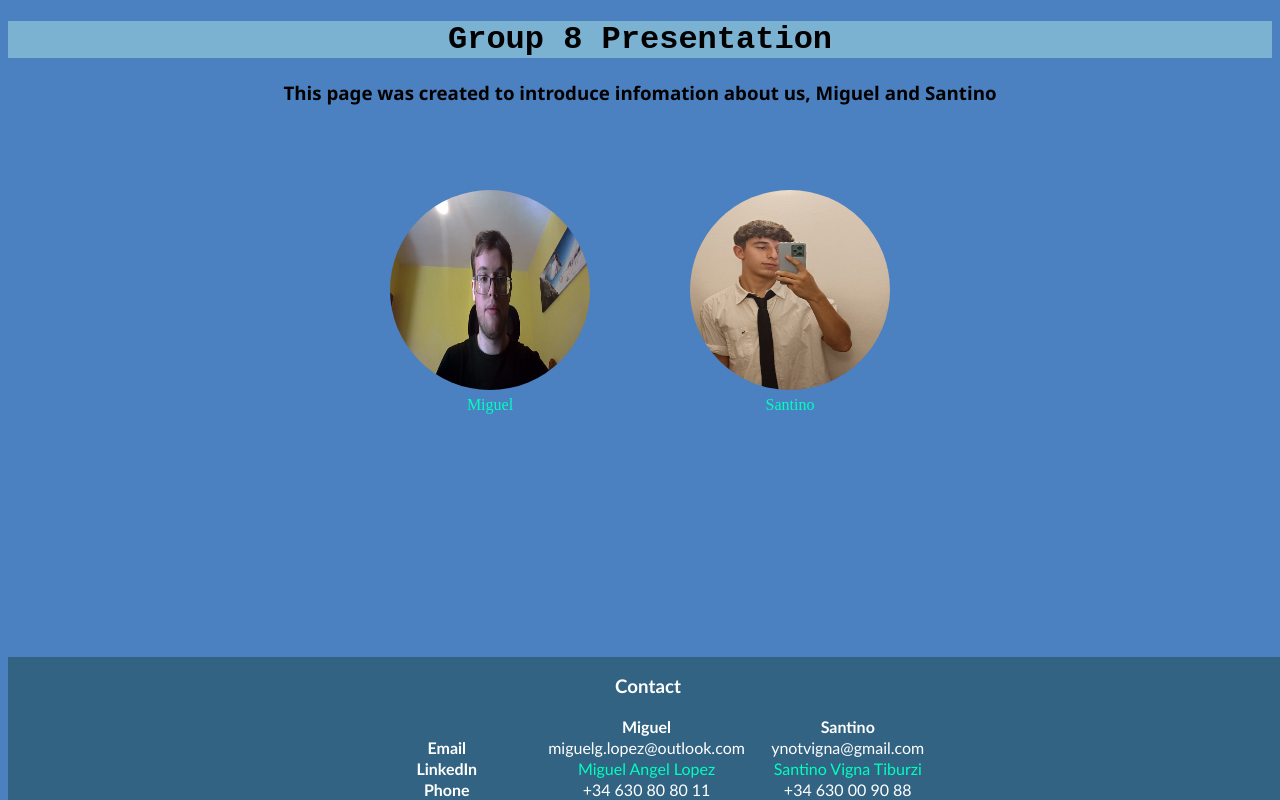
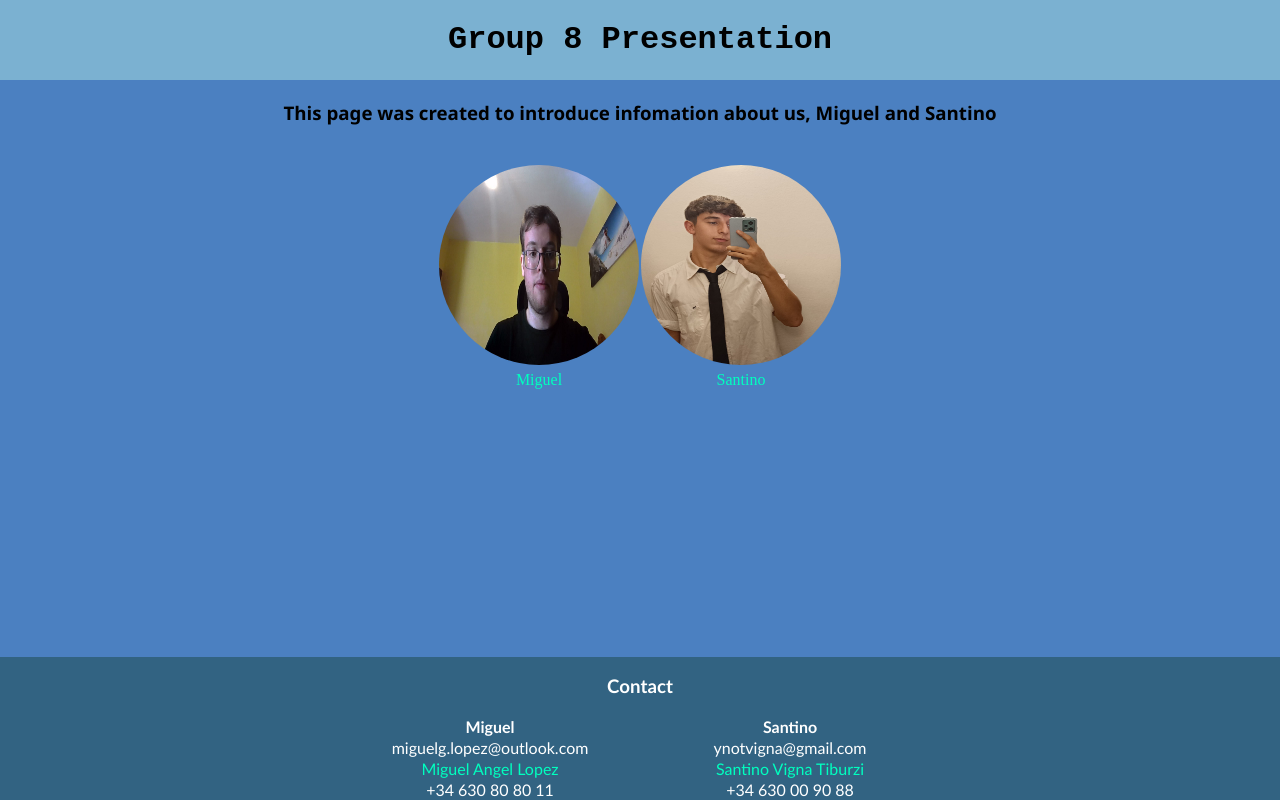
Before and after one commit to Mangel111111111/Landing-Page, a plain HTML site: page index.html in a window 1280 px wide. Drawn offline with Linux system fonts and the light colour scheme.

Commit message:
fix errors

```diff
--- a/css/style.css
+++ b/css/style.css
@@ -1,20 +1,15 @@
 body{
     background-color: #4b80c1;
+    margin: 0;
 }
 
 header {
     text-align: center;
     background-color:rgb(123, 177, 209);
     font-family: 'Courier New', Courier, monospace;
-    top: 0;
+    top: 0px;
     width: 100%;
-
-}
-
-.menu {
-    list-style-type: none;
-    display: flex;
-    margin: 0 auto;
+    position: absolute;
 }
 
 
@@ -29,10 +24,9 @@ footer {
     color: white;
     text-align: center;
     font-family: 'Gill Sans', 'Gill Sans MT', Calibri, 'Trebuchet MS', sans-serif;
-    bottom: 0;
+    bottom: 0px;
     width: 100%;
     position: absolute;
-
 }
 
 th, td {
@@ -61,3 +55,15 @@ a {
 a:hover {
     color: #1100ff;
 }
+
+main {
+    margin-top: 100px;
+}
+
+.team {
+    display: flex;
+    justify-content: center;
+    align-items: center;
+    flex-wrap: wrap;
+    flex-direction: column;
+}
--- a/index.html
+++ b/index.html
@@ -16,8 +16,7 @@
             <div class="introduction">
                 <h3>This page was created to introduce infomation about us, Miguel and Santino</h3>
             </div>
-            <br> <br>
-            <table>
+            <table class="team">
                 <tr>
                     <td>
                         <a href="miguel.html">
@@ -52,9 +51,6 @@
                 <table class="tableFooter">
                     <tr>
                         <th>
-
-                        </th>
-                        <th>
                             Miguel
                         </th>
                         <th>
@@ -62,9 +58,6 @@
                         </th>
                     </tr>
                     <tr>
-                        <th>
-                            Email
-                        </th>
                         <td>
                             miguelg.lopez@outlook.com
                         </td>
@@ -73,9 +66,6 @@
                         </td>
                     </tr>
                     <tr>
-                        <th>
-                            LinkedIn
-                        </th>
                         <td>
                             <a href="https://www.linkedin.com/in/miguel-garcía-lópez-609136284">Miguel Angel Lopez</a>
                         </td>
@@ -84,9 +74,6 @@
                         </td>
                     </tr>
                     <tr>
-                        <th>
-                            Phone
-                        </th>
                         <td>
                             +34 630 80 80 11
                         </td>
```
